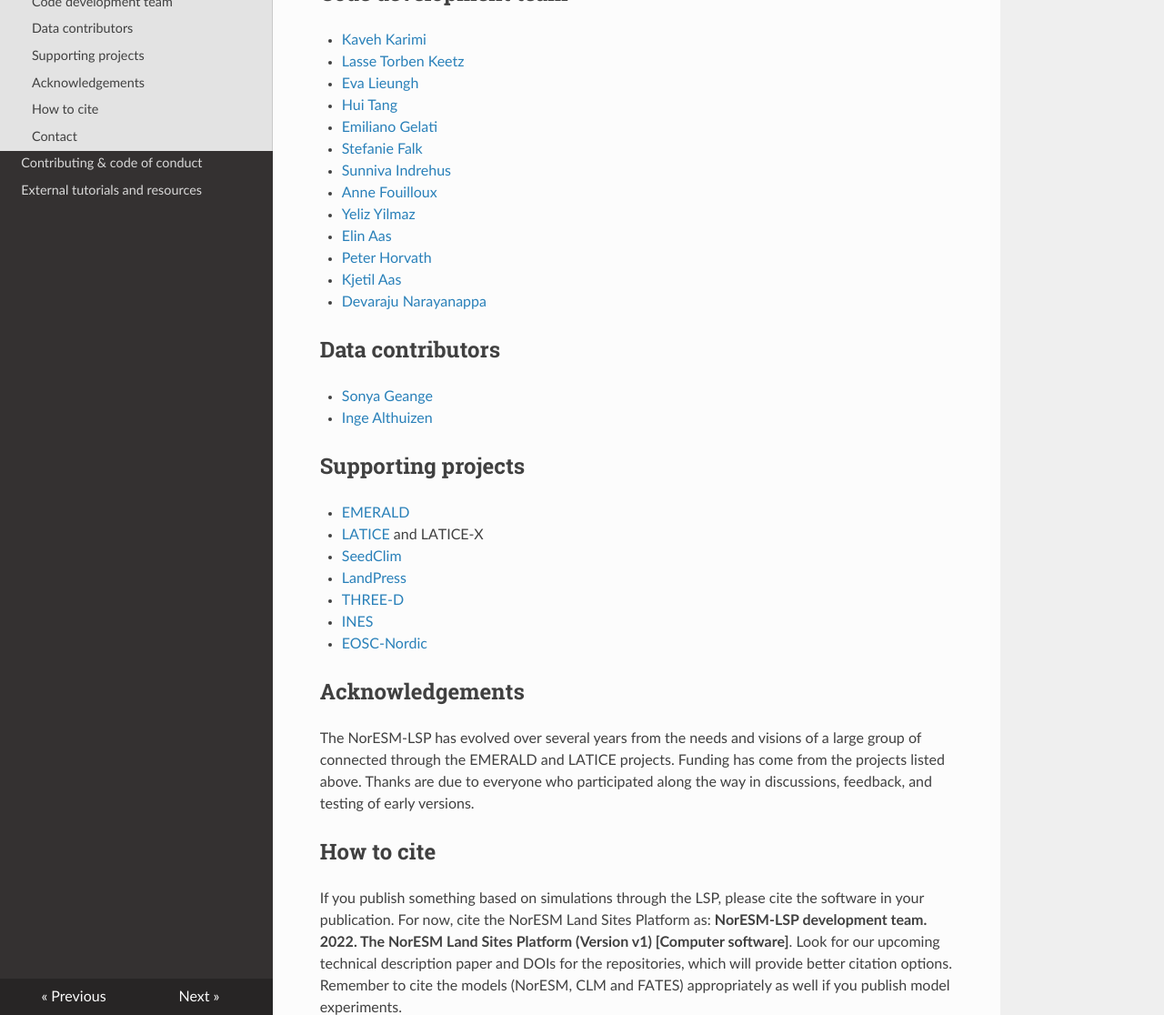
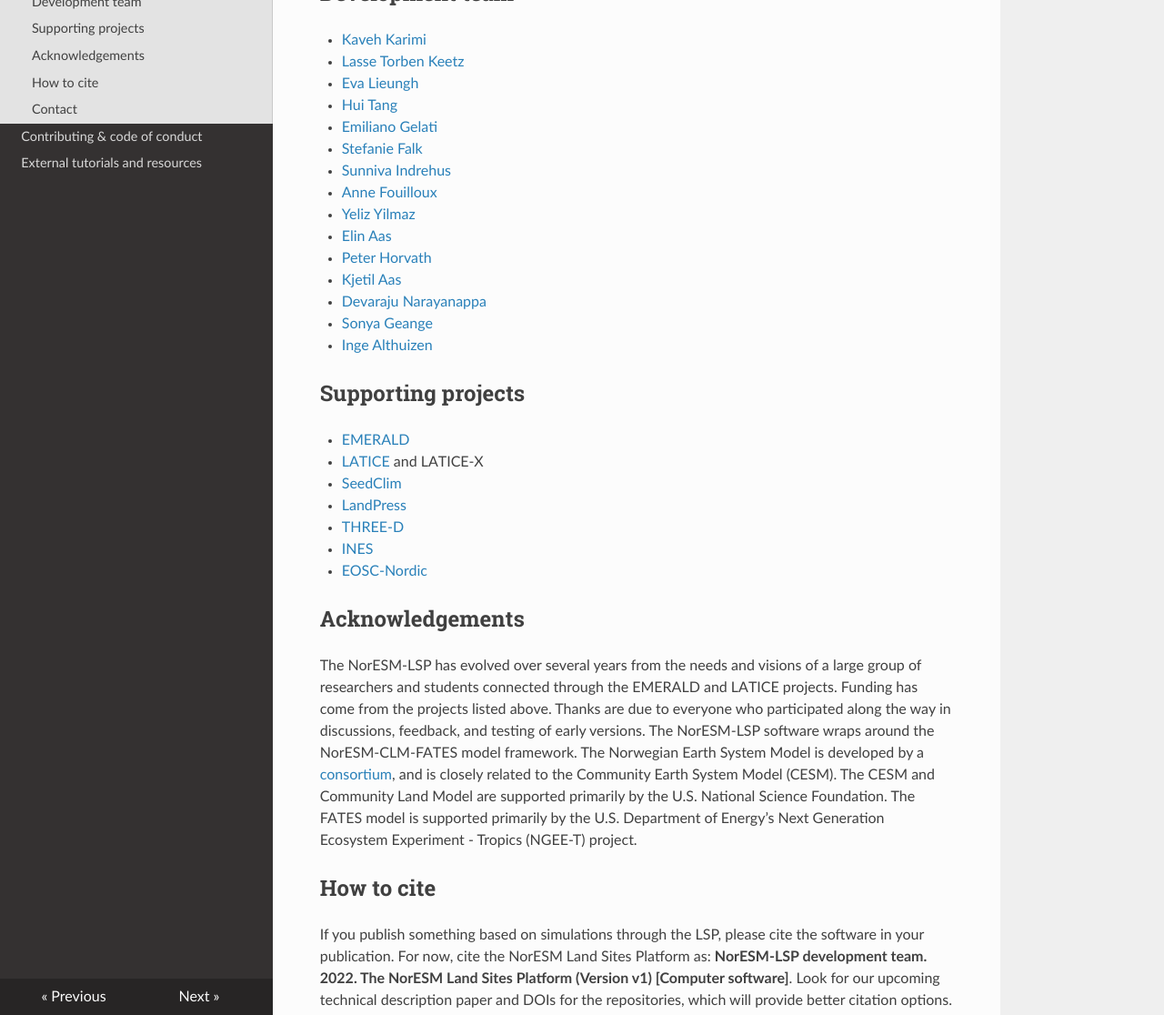
Before and after one commit to NorESMhub/noresm-land-sites-platform, an MkDocs documentation site: the page built from docs/about.md, in a window 1280 px wide and 1400 px high, scrolled down 1136 px. Shown: the part 284-1400 px from the top of the window at 91% size. Built offline with MkDocs 1.6.1, drawn with Linux system fonts in a browser that asks for light colours; nearby versions of some CDN libraries; some of the changed text lies outside the part shown.

Commit message:
add model funding info

```diff
--- a/docs/about.md
+++ b/docs/about.md
@@ -28,8 +28,6 @@
 * [Peter Horvath](https://github.com/peterhor)
 * [Kjetil Aas](https://github.com/kjetilaas)
 * [Devaraju Narayanappa](https://github.com/devarajun)
-
-## Data contributors
 * [Sonya Geange](https://github.com/srg101)
 * [Inge Althuizen](https://github.com/ingealthuizen)
 
@@ -43,7 +41,8 @@
 * [EOSC-Nordic](https://www.eosc-nordic.eu/)
 
 ## Acknowledgements
-The NorESM-LSP has evolved over several years from the needs and visions of a large group of connected through the EMERALD and LATICE projects. Funding has come from the projects listed above. Thanks are due to everyone who participated along the way in discussions, feedback, and testing of early versions.
+The NorESM-LSP has evolved over several years from the needs and visions of a large group of researchers and students connected through the EMERALD and LATICE projects. Funding has come from the projects listed above. Thanks are due to everyone who participated along the way in discussions, feedback, and testing of early versions.
+The NorESM-LSP software wraps around the NorESM-CLM-FATES model framework. The Norwegian Earth System Model is developed by a [consortium](https://www.noresm.org/consortium/), and is closely related to the Community Earth System Model (CESM). The CESM and Community Land Model are supported primarily by the U.S. National Science Foundation. The FATES model is supported primarily by the U.S. Department of Energy’s Next Generation Ecosystem Experiment - Tropics (NGEE-T) project.
 
 ## How to cite
 If you publish something based on simulations through the LSP, please cite the software in your publication. For now, cite the NorESM Land Sites Platform as: **NorESM-LSP development team. 2022. The NorESM Land Sites Platform (Version v1) [Computer software]**. Look for our upcoming technical description paper and DOIs for the repositories, which will provide better citation options. Remember to cite the models (NorESM, CLM and FATES) appropriately as well if you publish model experiments.
```
Also changed, not shown: other parts of docs/about.md (+1 -1 lines).
